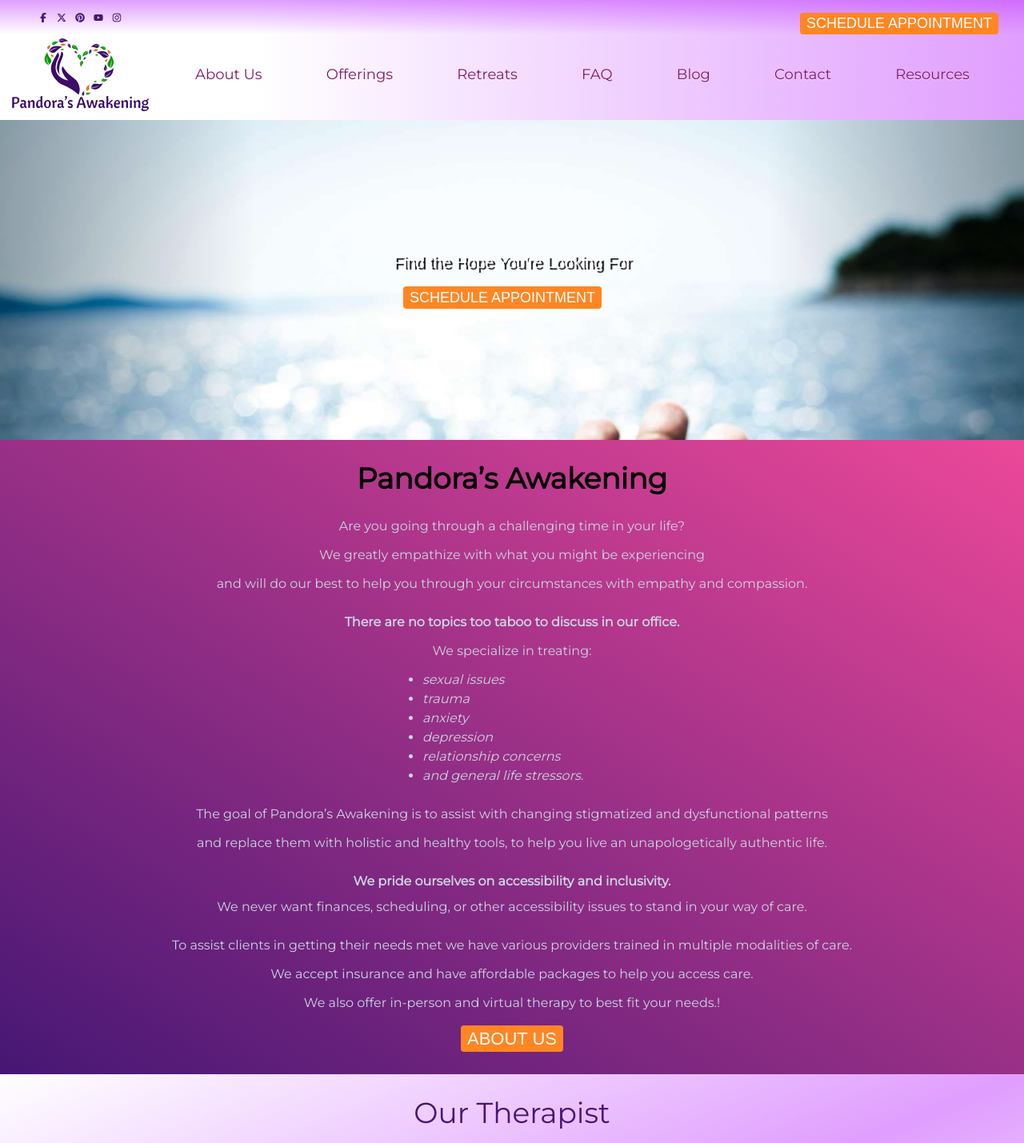
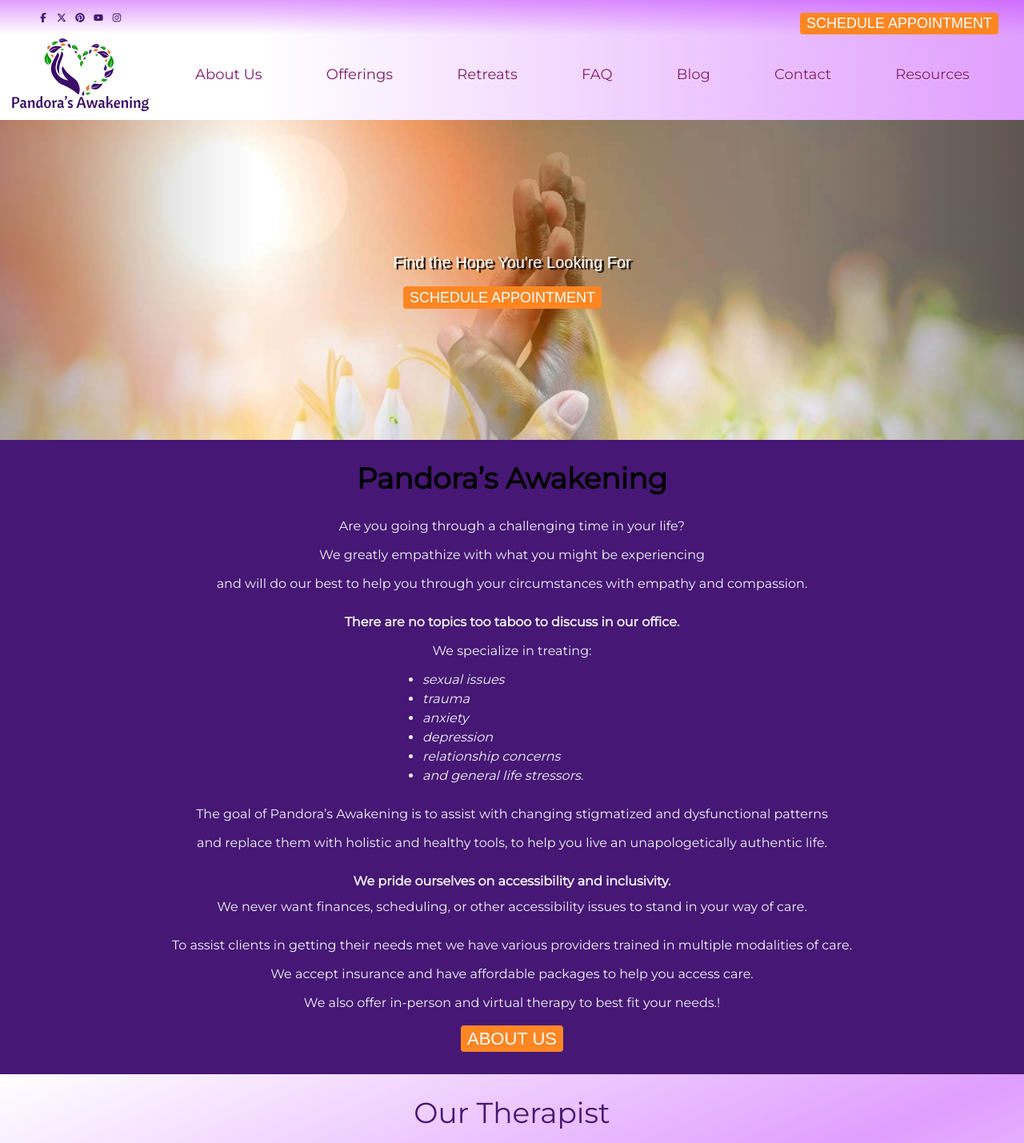
Before and after one commit to dogbeide/pandoras-awakening, a Next.js app: page / in a window 1280 px wide. Shown: the top 1429 px of the page at 80% size. Built offline with nearby package versions, Linux system fonts and the light colour scheme; a web font is replaced by a local one.

Commit message:
change banner image to grounded hope couple + reduce gradient to increase contrast: HOMEPAGE

```diff
--- a/app/components/banner/Banner.tsx
+++ b/app/components/banner/Banner.tsx
@@ -9,7 +9,7 @@
   return (
     <div className={`${styles['banner-container']}`}>
       <Image
-        src="/symbolizes-hope_1536x699.jpg"
+        src="/hope.jpg"
         alt="Pandora's Awakening banner"
         width={1349}
         height={400}
--- a/app/page.tsx
+++ b/app/page.tsx
@@ -6,7 +6,6 @@
 import Section from "./components/general/Section";
 import OfferingCard from "./components/cards/OfferingCard";
 import TherapistCard from "./components/cards/TherapistCard";
-import SubscribeModal from "./components/modals/SubscribeModal";
 
 import './home.css'
 import '@/app/components/buttons/btn-cta.css'
@@ -19,9 +18,9 @@
       <main>
         <Banner />
 
-        <Section classNames="bg-gradient-to-tr from-pandoras-purple to-pink-500">
+        <Section classNames="bg-pandoras-purple" >
           <span className={`max-sm:text-2xl max-md:text-3xl text-4xl  mb-4 ${squarePeg.className} font-black`}>Pandora’s Awakening</span>
-          <span className={`spaced-paragraphs mx-4 text-center flex flex-col items-center text-slate-300 ${montserrat.className}`}>
+          <span className={`spaced-paragraphs mx-4 text-center flex flex-col items-center text-slate-100 ${montserrat.className}`}>
             <p className="mt-3">Are you going through a challenging time in your life?</p>
             <p className="mt-3">We greatly empathize with what you might be experiencing</p>
             <p className="mt-3">and will do our best to help you through your circumstances with empathy and compassion.</p>
```
Also changed, not shown: public/hope.jpg (added).
